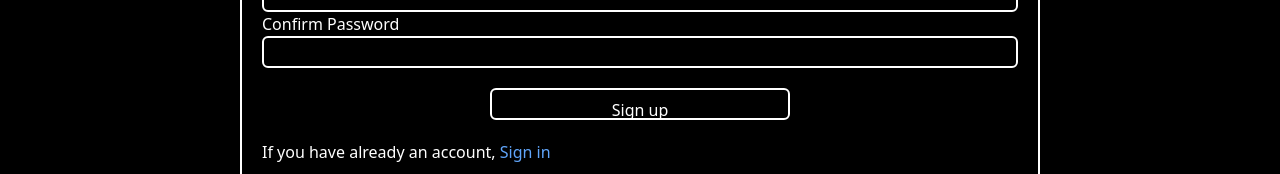
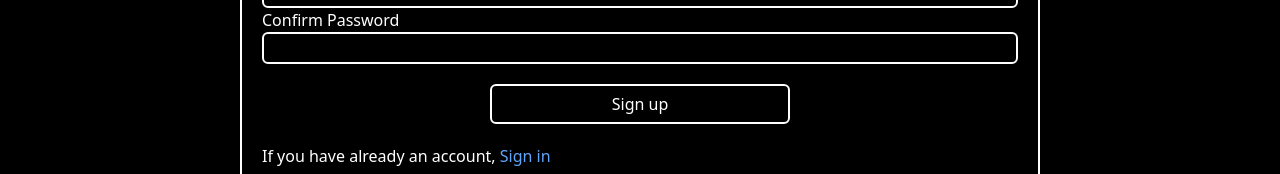
Before and after one commit to abdullah-helmy/Data-Wizards, a React (Create React App) app: page / in a window 1280 px wide. Both pictures are taken after a click on the button "Login". Shown: the part 488-662 px from the top of the page. Built offline with nearby package versions, Linux system fonts and the light colour scheme.

Commit message:
Initial commit

```diff
--- a/src/Login.js
+++ b/src/Login.js
@@ -62,7 +62,7 @@ const Login = (props) => {
                         <button
                             ref={button}
                             type="submit"
-                            className={`h-8 w-[300px] m-auto my-5 border border-2 border-solid border-black rounded-md ${
+                            className={`h-10 w-[300px] m-auto my-5 border border-2 border-solid border-black rounded-md ${
                                 props.isDark ? 'bg-black border-white shadow-white' : 'bg-white border-black shadow-black'
                             }`}
                         >
@@ -119,7 +119,7 @@ const Login = (props) => {
                         <button
                             ref={button}
                             type="submit"
-                            className={`h-8 w-[300px] m-auto my-5 py-2 border border-2 border-solid border-black rounded-md ${
+                            className={`h-10 w-[300px] m-auto my-5 p-auto border border-2 border-solid border-black rounded-md ${
                                 props.isDark ? 'bg-black border-white shadow-white' : 'bg-white border-black shadow-black'
                             }`}
                         >
```
